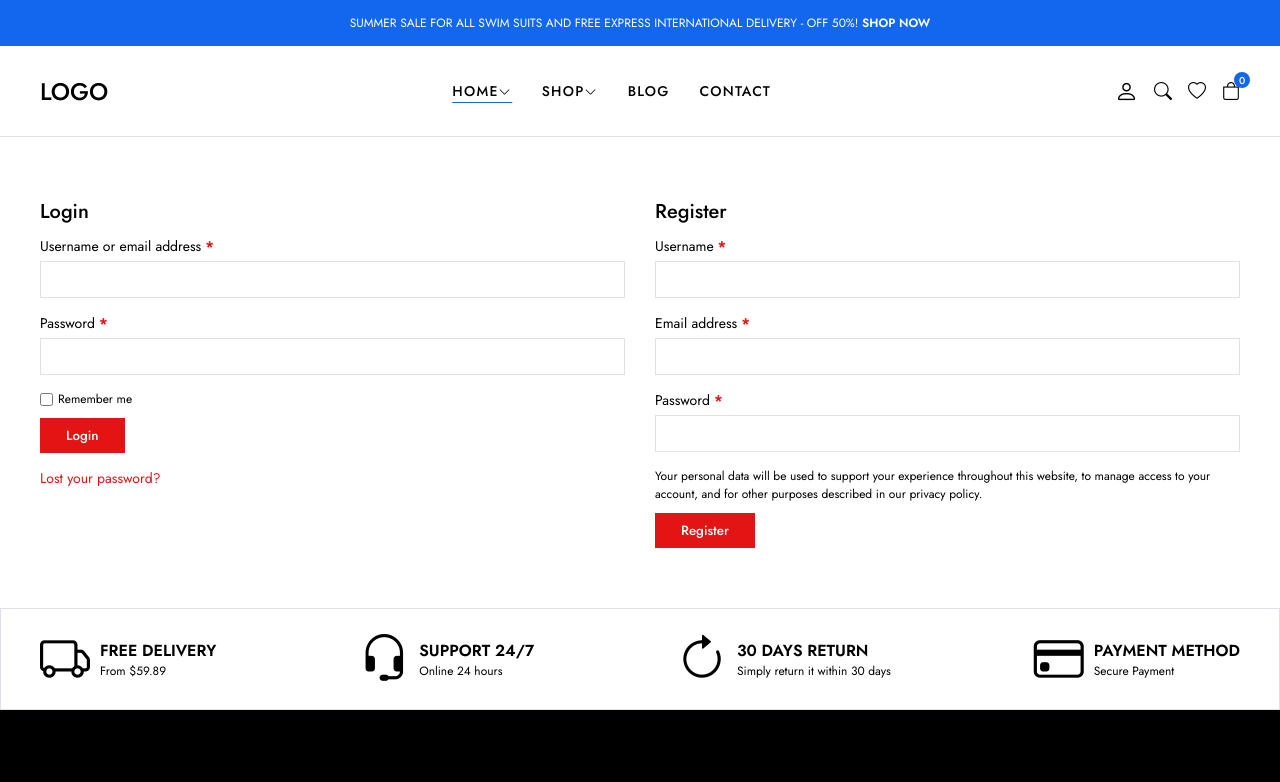
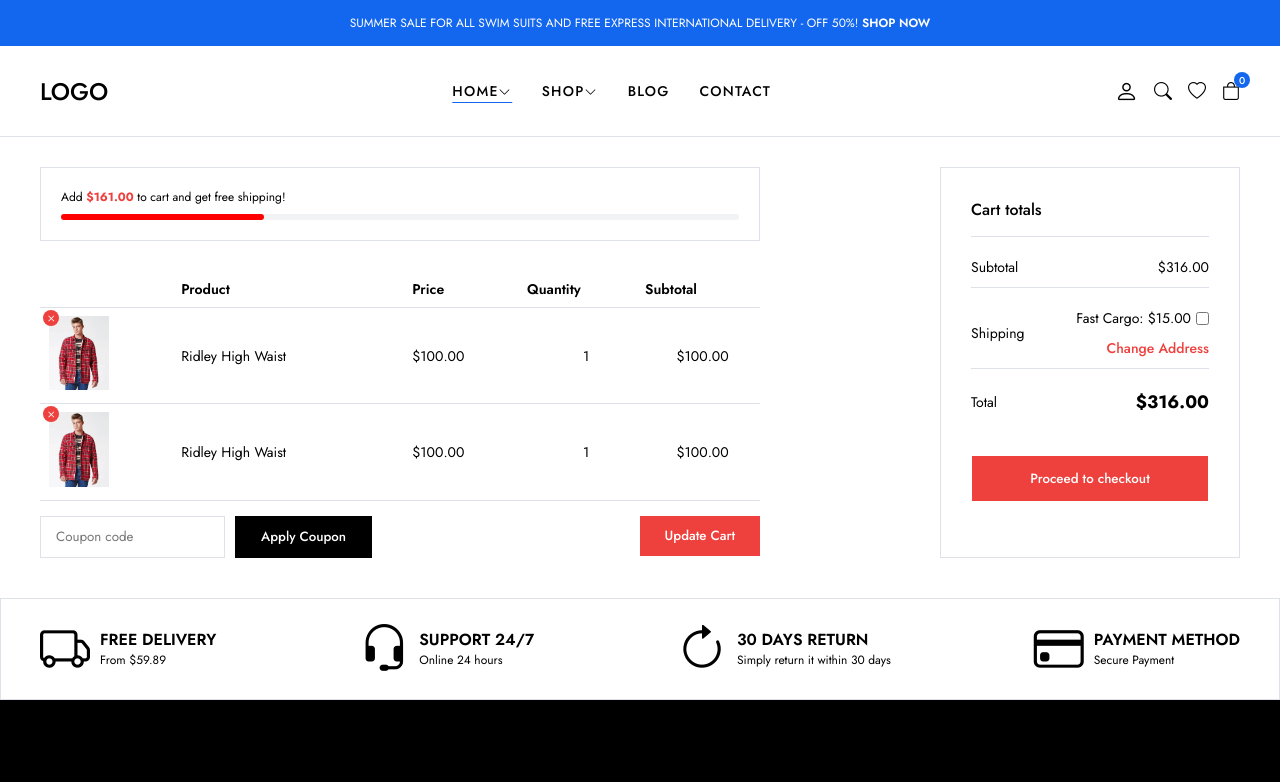
Before and after one commit to gkhanyildirim/react-e-commerce, a React (Vite) app in the folder client/: page / in a window 1280 px wide. Shown: the top 782 px of the page. Built offline with nearby package versions, Linux system fonts and the light colour scheme.

Commit message:
cartpage completed

```diff
--- a/client/src/App.jsx
+++ b/client/src/App.jsx
@@ -2,8 +2,8 @@
 import "./App.css";
 import ShopPage from "./pages/ShopPage";
 import ContactPage from "./pages/ContactPage";
-import Auth from "./components/Auth/Auth";
 import AuthPage from "./pages/AuthPage";
+import CartPage from "./pages/CartPage";
 
 function App() {
   return (
@@ -11,7 +11,8 @@
       {/* <HomePage /> */}
       {/* <ShopPage /> */}
       {/* <ContactPage /> */}
-      <AuthPage />
+      {/* <AuthPage /> */}
+      <CartPage />
       </>
   );
 }
--- /dev/null
+++ b/client/src/components/Cart/Cart.jsx
@@ -0,0 +1,28 @@
+import CartCoupon from "./CartCoupon";
+import CartProgress from "./CartProgress";
+import CartTable from "./CartTable";
+import CartTotals from "./CartTotals";
+import "./cart.css";
+
+const Cart = () => {
+  return (
+    <section className="cart-page">
+      <div className="container">
+        <div className="cart-page-wrapper">
+          <form className="cart-form">
+            <CartProgress />
+            <div className="shop-table-wrapper">
+              <CartTable />
+              <CartCoupon />
+            </div>
+          </form>
+          <div className="cart-collaterals">
+            <CartTotals />
+          </div>
+        </div>
+      </div>
+    </section>
+  );
+};
+
+export default Cart;
--- /dev/null
+++ b/client/src/components/Cart/CartCoupon.jsx
@@ -0,0 +1,17 @@
+import React from "react";
+
+const CartCoupon = () => {
+  return (
+    <div className="actions-wrapper">
+      <div className="coupon">
+        <input type="text" className="input-text" placeholder="Coupon code" />
+        <button className="btn">Apply Coupon</button>
+      </div>
+      <div className="update-cart">
+        <button className="btn">Update Cart</button>
+      </div>
+    </div>
+  );
+};
+
+export default CartCoupon;
--- /dev/null
+++ b/client/src/components/Cart/CartItem.jsx
@@ -0,0 +1,19 @@
+import React from "react";
+
+const CartItem = () => {
+  return (
+    <tr className="cart-item">
+      <td></td>
+      <td className="cart-image">
+        <img src="img/products/product2/1.png" alt="" />
+        <i className="bi bi-x delete-cart" data-id="2"></i>
+      </td>
+      <td>Ridley High Waist</td>
+      <td>$100.00</td>
+      <td className="product-quantity">1</td>
+      <td className="product-subtotal">$100.00</td>
+    </tr>
+  );
+};
+
+export default CartItem;
--- /dev/null
+++ b/client/src/components/Cart/CartProgress.jsx
@@ -0,0 +1,16 @@
+import React from "react";
+
+const CartProgress = () => {
+  return (
+    <div className="free-progress-bar">
+      <p className="progress-bar-title">
+        Add <strong>$161.00</strong> to cart and get free shipping!
+      </p>
+      <div className="progress-bar">
+        <span className="progress"></span>
+      </div>
+    </div>
+  );
+};
+
+export default CartProgress;
--- /dev/null
+++ b/client/src/components/Cart/CartTable.jsx
@@ -0,0 +1,25 @@
+import React from "react";
+import CartItem from "./CartItem";
+
+const CartTable = () => {
+  return (
+    <table classNameName="shop-table">
+      <thead>
+        <tr>
+          <th classNameName="product-thumbnail">&nbsp;</th>
+          <th classNameName="product-thumbnail">&nbsp;</th>
+          <th classNameName="product-name">Product</th>
+          <th classNameName="product-price">Price</th>
+          <th classNameName="product-quantity">Quantity</th>
+          <th classNameName="product-subtotal">Subtotal</th>
+        </tr>
+      </thead>
+      <tbody classNameName="cart-wrapper">
+        <CartItem />
+        <CartItem />
+      </tbody>
+    </table>
+  );
+};
+
+export default CartTable;
--- /dev/null
+++ b/client/src/components/Cart/CartTotals.jsx
@@ -0,0 +1,46 @@
+import React from "react";
+
+const CartTotals = () => {
+  return (
+    <div className="cart-totals">
+      <h2>Cart totals</h2>
+      <table>
+        <tbody>
+          <tr className="cart-subtotal">
+            <th>Subtotal</th>
+            <td>
+              <span id="subtotal">$316.00</span>
+            </td>
+          </tr>
+          <tr>
+            <th>Shipping</th>
+            <td>
+              <ul>
+                <li>
+                  <label>
+                    Fast Cargo: $15.00
+                    <input type="checkbox" id="fast-cargo" />
+                  </label>
+                </li>
+                <li>
+                  <a href="#">Change Address</a>
+                </li>
+              </ul>
+            </td>
+          </tr>
+          <tr>
+            <th>Total</th>
+            <td>
+              <strong id="cart-total">$316.00</strong>
+            </td>
+          </tr>
+        </tbody>
+      </table>
+      <div className="checkout">
+        <button className="btn btn-lg">Proceed to checkout</button>
+      </div>
+    </div>
+  );
+};
+
+export default CartTotals;
--- /dev/null
+++ b/client/src/components/Cart/cart.css
@@ -0,0 +1,225 @@
+.cart-page {
+    margin: 30px 0;
+  }
+
+  .cart-page-wrapper {
+    display: flex;
+    justify-content: space-between;
+  }
+
+  /*! cart form start  */
+
+  .cart-page .cart-form {
+    flex-basis: 60%;
+  }
+
+  /*? progress start  */
+  .cart-page .free-progress-bar {
+    border: 1px solid #dee0ea;
+    padding: 20px;
+    width: 100%;
+  }
+
+  .cart-page .progress-bar-title {
+    font-size: 12px;
+  }
+
+  .cart-page .progress-bar-title strong {
+    color: #ee403d;
+  }
+
+  .cart-page .progress-bar {
+    width: 100%;
+    height: 6px;
+    background-color: #f2f3f5;
+    border-radius: 10px;
+    margin-top: 8px;
+    position: relative;
+    z-index: -1;
+  }
+
+  .cart-page .progress-bar span {
+    background-color: red;
+    width: 30%;
+    height: 6px;
+    display: inline-block;
+    position: absolute;
+    z-index: 1;
+    border-radius: 10px;
+  }
+  /*? progress end  */
+
+  /*? table start  */
+  .cart-form table img {
+    width: 60px;
+  }
+
+  .cart-form .shop-table-wrapper {
+    overflow-x: auto;
+  }
+
+  .cart-form table > :not(caption) > * > * {
+    padding: 8px 0;
+  }
+
+  .cart-form table {
+    border-collapse: collapse;
+    width: 100%;
+    margin-top: 30px;
+    font-size: 14px;
+    min-width: 595px;
+  }
+
+  .cart-form table thead th {
+    text-align: start;
+    font-size: 14px;
+    font-weight: 600;
+  }
+
+  .cart-form table .product-quantity,
+  .cart-form table .product-subtotal {
+    text-align: center;
+  }
+
+  .cart-form table tbody {
+    border-top: 1px solid #dee0ea;
+  }
+
+  .cart-form table tbody .cart-item {
+    border-bottom: 1px solid #dee0ea;
+  }
+
+  .cart-form table tbody .cart-image {
+    position: relative;
+  }
+
+  .cart-form table tbody i {
+    position: absolute;
+    top: 2px;
+    left: -6px;
+    background-color: #ee403d;
+    width: 16px;
+    height: 16px;
+    border-radius: 100%;
+    color: #fff;
+    display: grid;
+    place-items: center;
+    font-size: 13px;
+    cursor: pointer;
+  }
+
+  /*? table end  */
+
+  /*? actions start  */
+  .actions-wrapper {
+    display: flex;
+    justify-content: space-between;
+    flex-wrap: wrap;
+    gap: 10px;
+    margin-top: 15px;
+  }
+
+  .actions-wrapper .coupon {
+    display: flex;
+    align-items: center;
+    column-gap: 10px;
+  }
+
+  .actions-wrapper .coupon button {
+    background-color: #000;
+    color: #fff;
+  }
+
+  .actions-wrapper .coupon input {
+    height: 100%;
+  }
+
+  .actions-wrapper .update-cart button {
+    background-color: #ee403d;
+    color: #fff;
+    border: #fff;
+  }
+  /*? actions end  */
+
+  /*? collaterals star  */
+
+  .cart-collaterals {
+    flex: 0 0 300px;
+    border: 1px solid #dee0ea;
+    padding: 30px;
+  }
+
+  .cart-collaterals table {
+    width: 100%;
+    border-collapse: collapse;
+  }
+
+  .cart-collaterals h2 {
+    font-weight: 500;
+    font-size: 16px;
+    padding-bottom: 15px;
+    border-bottom: 1px solid #dee0ea;
+  }
+
+  .cart-collaterals table * {
+    font-size: 14px;
+    font-weight: 400;
+  }
+
+  .cart-collaterals table tr:not(:last-child) {
+    border-bottom: 1px solid #dee0ea;
+  }
+
+  .cart-collaterals table th {
+    text-align: start;
+    padding: 20px 0 10px 0;
+  }
+
+  .cart-collaterals table td {
+    text-align: end;
+    padding: 20px 0 10px 0;
+  }
+
+  .cart-collaterals table ul {
+    display: flex;
+    flex-direction: column;
+    row-gap: 10px;
+  }
+
+  .cart-collaterals table ul label {
+    display: flex;
+    align-items: center;
+    justify-content: flex-end;
+    column-gap: 5px;
+  }
+
+  .cart-collaterals table ul a {
+    color: #ee403d;
+    font-weight: 500;
+  }
+
+  .cart-collaterals table strong {
+    font-size: 18px;
+    font-weight: 700;
+  }
+
+  .cart-collaterals .checkout button {
+    margin-top: 30px;
+    background-color: #ee403d;
+    color: #fff;
+    border-color: #fff;
+    width: 100%;
+  }
+
+  /*? collaterals end  */
+
+  /*! cart form end  */
+
+  /* responsive */
+
+  @media (max-width: 992px) {
+    .cart-page-wrapper {
+      flex-direction: column;
+      row-gap: 30px;
+    }
+  }
--- /dev/null
+++ b/client/src/pages/CartPage.jsx
@@ -0,0 +1,16 @@
+import React from 'react'
+import Cart from '../components/Cart/Cart'
+import Header from '../components/Layout/Header/Header'
+import Footer from '../components/Layout/Footer/Footer'
+
+const CartPage = () => {
+  return (
+    <>
+    <Header />
+    <Cart />
+    <Footer />
+    </>
+  )
+}
+
+export default CartPage
```
